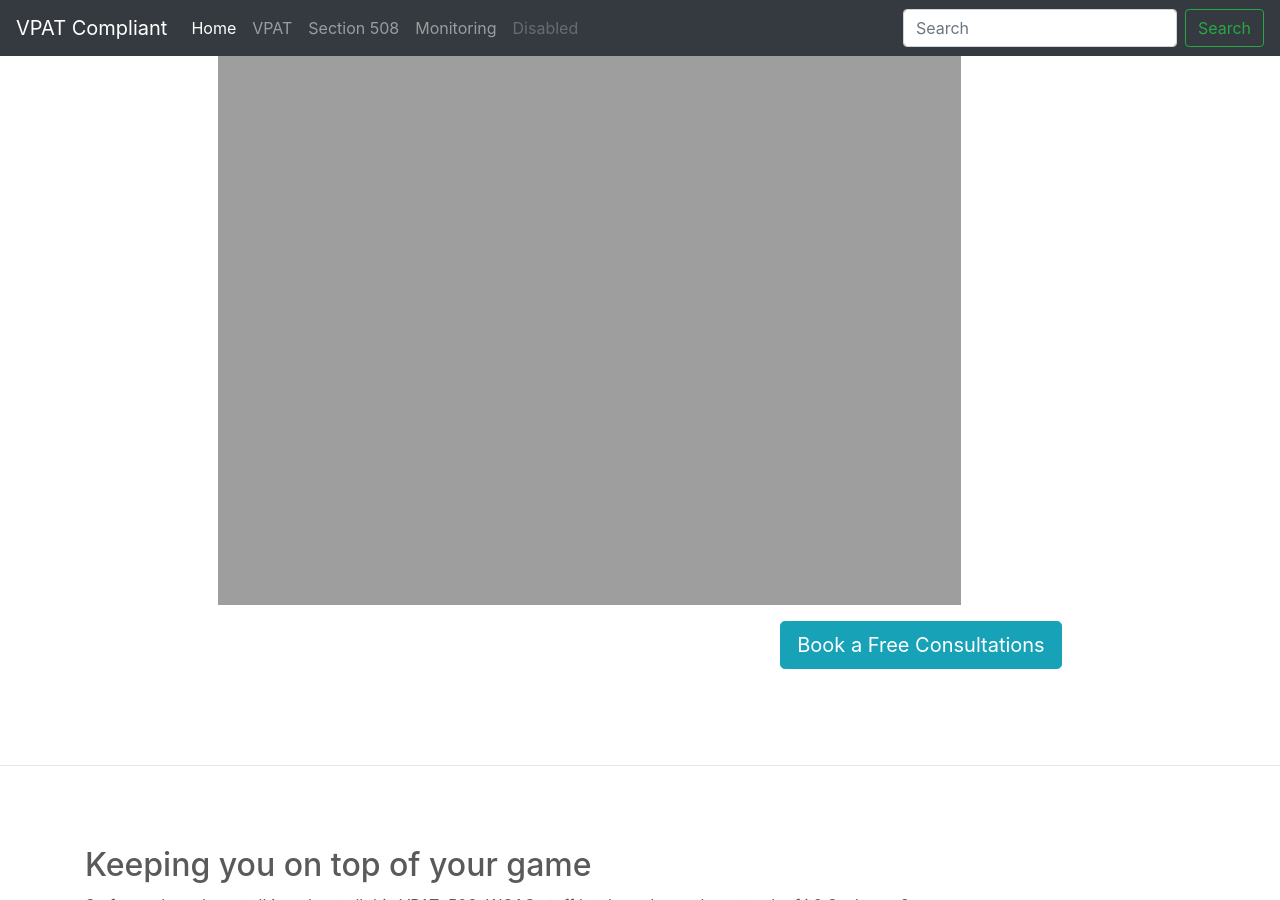
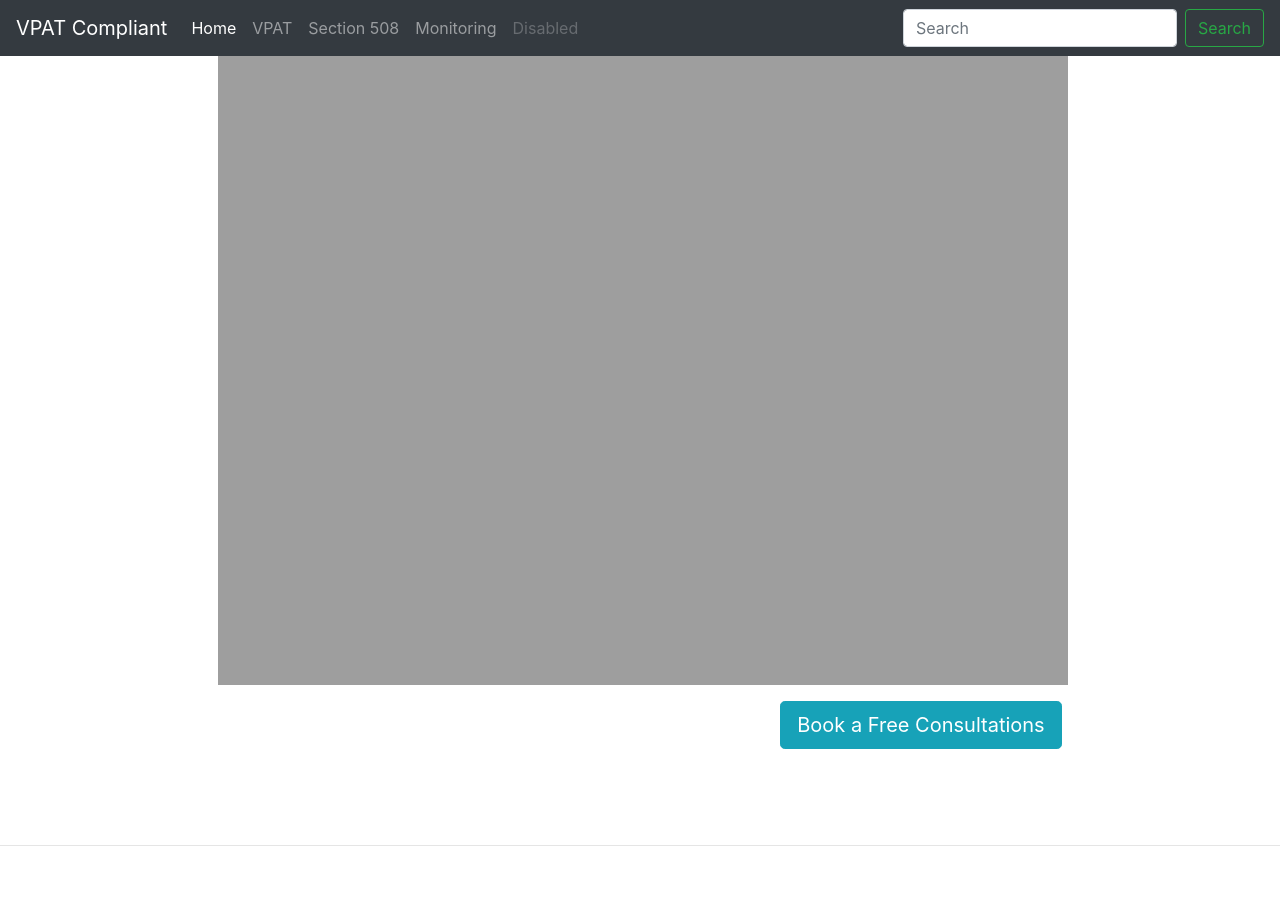
Before and after one commit to Kaffeianted-Kodemonkey/VPAT-Compliant, a Jekyll site: the page built from Monitoring.html, in a window 1280 px wide and 900 px high. Built offline with Jekyll 4.4.1, drawn with Linux system fonts in a browser that asks for light colours.

Commit message:
updat all site

```diff
--- a/_layouts/page-template.html
+++ b/_layouts/page-template.html
@@ -15,7 +15,7 @@
         <div class="col-10 offset-md-2">
           <h2 class="sr-only">{{ page.caption }}<h2>
           <figure class="d-xs-none d-sm-none d-md-block d-lg-block">
-            <img class="img-fluid" src="{{ site.url }}/assets/images/{{ page.image }}" style="width:70%;" alt="{{ page.title }} banner image">
+            <img class="img-fluid" src="{{ site.url }}/assets/images/{{ page.image }}" style="width:80%;" alt="{{ page.title }} banner image">
           </figure>
         </div>
       </div>
```
